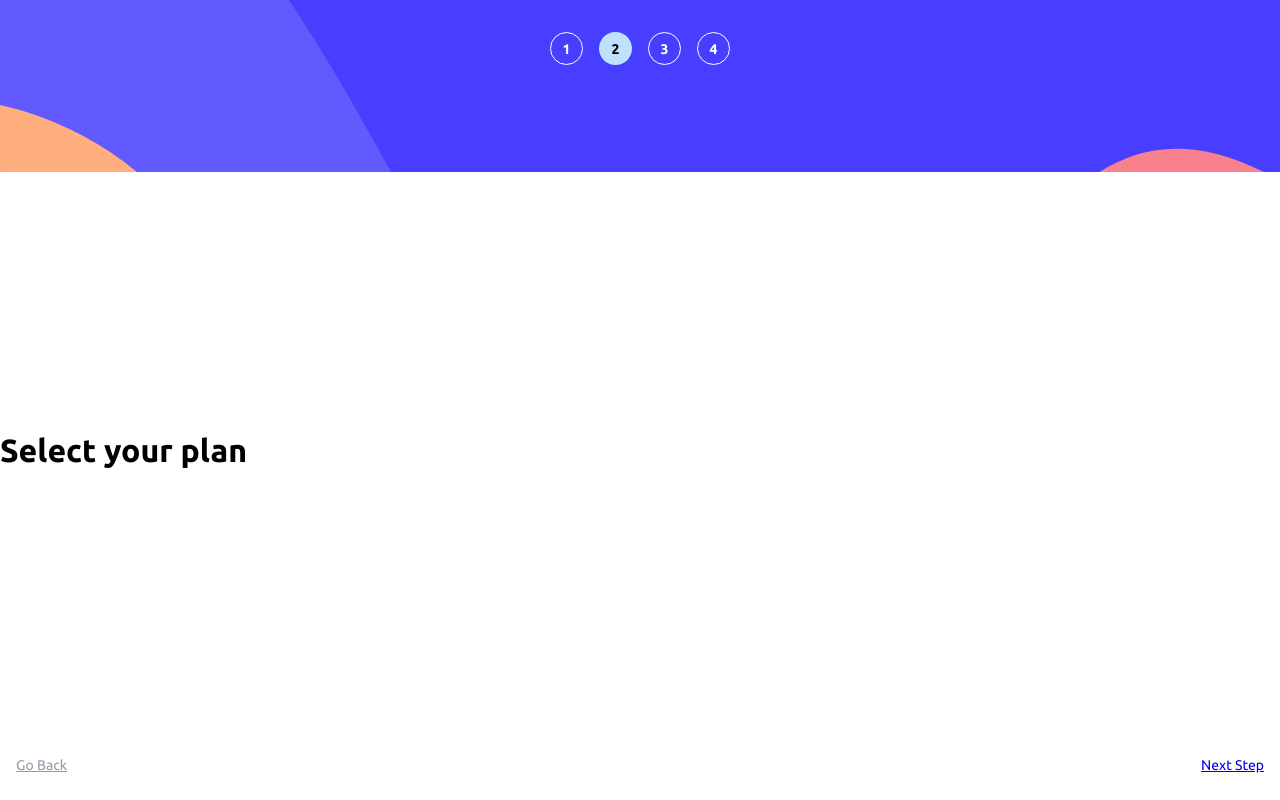
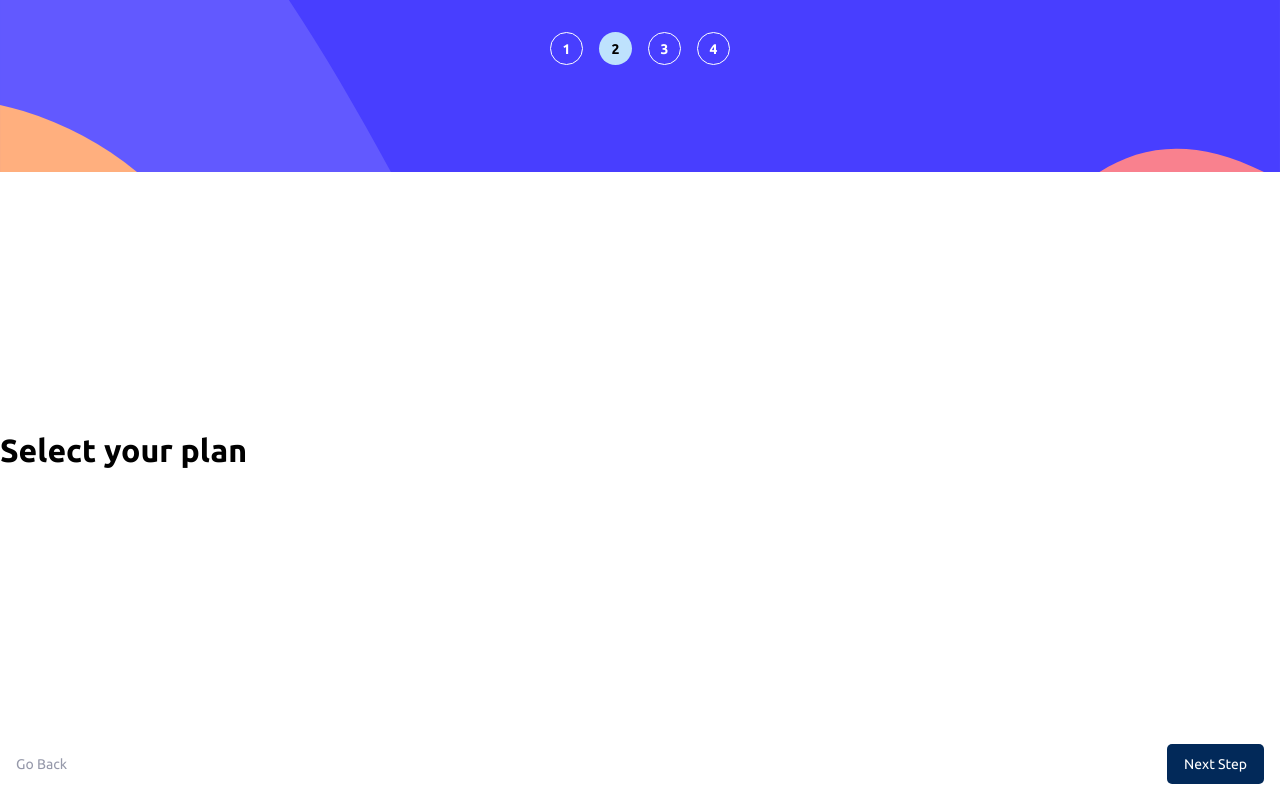
Before and after one commit to claystuart/multi-step-form, a React (Create React App) app: page /plan in a window 1280 px wide. Built offline with nearby package versions, Linux system fonts and the light colour scheme.

Commit message:
Rename components with .jsx endings.

```diff
--- a/src/App.js
+++ /dev/null
@@ -1,29 +0,0 @@
-import { Routes, Route } from "react-router-dom";
-
-import Info from "./pages/Info";
-import Plan from "./pages/Plan";
-import Addons from "./pages/AddOns";
-import NoPage from "./pages/404";
-import Finish from "./pages/Finish";
-import ThankYou from "./pages/ThankYou";
-
-import Header from "./Header";
-import Footer from "./Footer";
-
-export default function App() {
-
-    return (
-        <>
-            <Header />
-                <Routes>
-                    <Route path="/" element={<Info />} />
-                    <Route path="/plan" element={<Plan />} />
-                    <Route path="/addons" element={<Addons />} />
-                    <Route path="/finish" element={<Finish />} />
-                    <Route path="/thankYou" element={<ThankYou />} />
-                    <Route path="*" element={<NoPage />} />
-                </Routes>
-            <Footer />
-        </>
-    );
-}
--- /dev/null
+++ b/src/App.jsx
@@ -0,0 +1,31 @@
+import { Routes, Route } from "react-router-dom";
+
+import Info from "./pages/Info";
+import Plan from "./pages/Plan";
+import Addons from "./pages/AddOns";
+import NoPage from "./pages/404";
+import Finish from "./pages/Finish";
+import ThankYou from "./pages/ThankYou";
+
+import Header from "./Header";
+import Footer from "./Footer";
+
+export default function App() {
+
+    return (
+        <>
+            <Header />
+            {/* Begin Routing */}
+            <Routes>
+                <Route path="/" element={<Info />} />
+                <Route path="/plan" element={<Plan />} />
+                <Route path="/addons" element={<Addons />} />
+                <Route path="/finish" element={<Finish />} />
+                <Route path="/thankYou" element={<ThankYou />} />
+                <Route path="*" element={<Info />} />
+            </Routes>
+            {/* End Routing */}
+            <Footer />
+        </>
+    );
+}
--- a/src/Footer.js
+++ b/src/Footer.jsx
@@ -1,23 +1,26 @@
-import { Link, useMatch, useResolvedPath, useLocation } from "react-router-dom"
+import { Link, useLocation } from "react-router-dom"
 import "./css/footer.css";
 
 export default function Footer() {
     return (
         <footer>
-            <Hyperlink direction="back" className="btn btn-back">Go Back</Hyperlink>
-            <Hyperlink direction="next" className="btn">Next Step</Hyperlink>
+            <Hyperlink button="back" className="btn back">Go Back</Hyperlink>
+            <Hyperlink button="next" className="btn next">Next Step</Hyperlink>
         </footer>
     );
 }
 
 // Wrapper to add isActive path resolution for highlighting Active link
-function Hyperlink({ direction, children, ...props }) {
+function Hyperlink({ button, children, ...props }) {
     // className={isActive ? "activeDiv" : ""}
     let next, back;
+    let hideBackBtn = false;
+
     switch (useLocation().pathname) {
         case "/":
             next = "/plan"
             back = "finish"
+            hideBackBtn = true
             break
         case "/plan":
             next = "/addons"
@@ -36,9 +39,14 @@ function Hyperlink({ direction, children, ...props }) {
             back = "/thankyou"
             break
     }
+
+
+    // Hide "Go Back" button on '/' route
     return (
-        <div >
-            <Link to={back} {...props}>
+        <div className={hideBackBtn && button === "back" ? "hideBackBtn" : ""} >
+
+            {/* Set direction of {to} for both buttons */}
+            <Link to={button === "next" ? next : back} {...props}>
                 {children}
             </Link>
         </div>
--- a/src/css/footer.css
+++ b/src/css/footer.css
@@ -12,26 +12,34 @@ footer {
     font-size: 14px;
     border: none;
     margin: 16px;
+    display: block;
+    text-decoration: none;
 }
 
-.btn-back {
+.back {
     color: #9699AA;
     background-color: transparent;
 }
 
-.btn-back:hover {
+.back:hover {
     color: #022959;
 }
 
-.btn-forward {
+.next {
     width: 97px;
     height: 40px;
     color: white;
     background-color: #022959;
     border-radius: 5px;
+    display: grid;
+    place-items: center;
 }
 
-.btn-forward:hover {
+.next:hover {
     background-color: #164A8A;
     cursor: pointer
 }
+
+.hideBackBtn {
+   visibility: hidden;
+}
```
Also changed, not shown: src/pages/404.jsx (renamed from src/pages/404.js), src/pages/AddOns.jsx (renamed from src/pages/AddOns.js), src/pages/Finish.jsx (renamed from src/pages/Finish.js), src/pages/Info.jsx (renamed from src/pages/Info.js), src/pages/Plan.jsx (renamed from src/pages/Plan.js), src/pages/ThankYou.jsx (renamed from src/pages/ThankYou.js).
